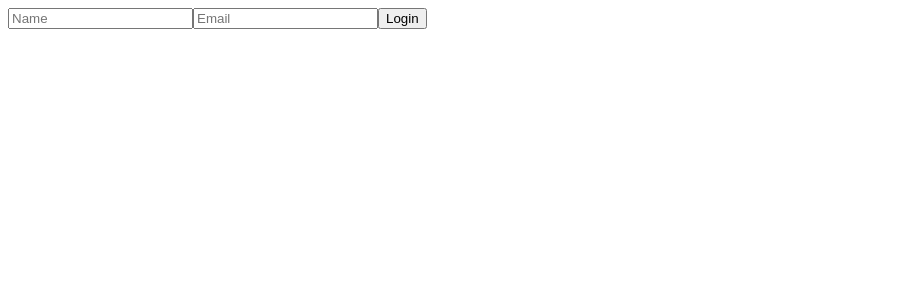
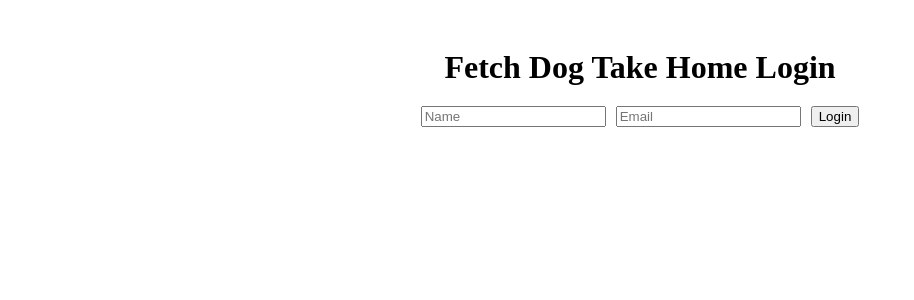
Before and after one commit to JadenNobles1/fetch-take-home, a React (Create React App) app: page / in a window 1280 px wide. Shown: the top 300 px of the page, without its empty margins (0-914 px from the left). Built offline with nearby package versions, Linux system fonts and the light colour scheme.

Commit message:
commit 2

```diff
--- a/src/App.js
+++ b/src/App.js
@@ -31,7 +31,9 @@ const Login = ({ onLogin }) => {
   };
 
   return (
-    <form onSubmit={handleSubmit}>
+    <div className="page-container">
+      <h1 className="center-header">Fetch Dog Take Home Login</h1>
+      <form onSubmit={handleSubmit} className="form-row">
         <input
           type="text"
           placeholder="Name"
@@ -47,8 +49,9 @@ const Login = ({ onLogin }) => {
           required
         />
         <button type="submit">Login</button>
-      {error && <p style={{ color: "red" }}>{error}</p>}
       </form>
+      {error && <p className="error-message">{error}</p>}
+    </div>
   );
 };
 
@@ -234,7 +237,7 @@ useEffect(() => {
       <div className="dogs-container">
         {dogs.map((dog) => (
           <div key={dog.id} className="dog-card">
-            <img src={dog.img} alt={dog.name} width="100" />
+            <img src={dog.img} alt={dog.name} width="100" height="100" />
             <p>Name: {dog.name}</p>
             <p>Breed: {dog.breed}</p>
             <p>Age: {dog.age} years old</p>
@@ -246,7 +249,7 @@ useEffect(() => {
       ))}
       </div>
       {/* Pagination Controls */}
-      <div className="center-items">
+      <div className="center-items" style={{marginTop: "10px"}} >
         <button onClick={handlePrevPage} disabled={currentPage === 1}>
           Previous
         </button>
--- a/src/index.css
+++ b/src/index.css
@@ -22,3 +22,20 @@
     display: flex;
     justify-content: center;
   }
+
+.page-container {
+    display: flex;
+    flex-direction: column;
+    align-items: center;
+    padding-top: 20px;
+  }
+
+  .center-header {
+    text-align: center;
+    margin-bottom: 20px;
+  }
+
+  .form-row {
+    display: flex;
+    gap: 10px;
+  }
```
Lines whose indentation alone changed are shown as unchanged.
